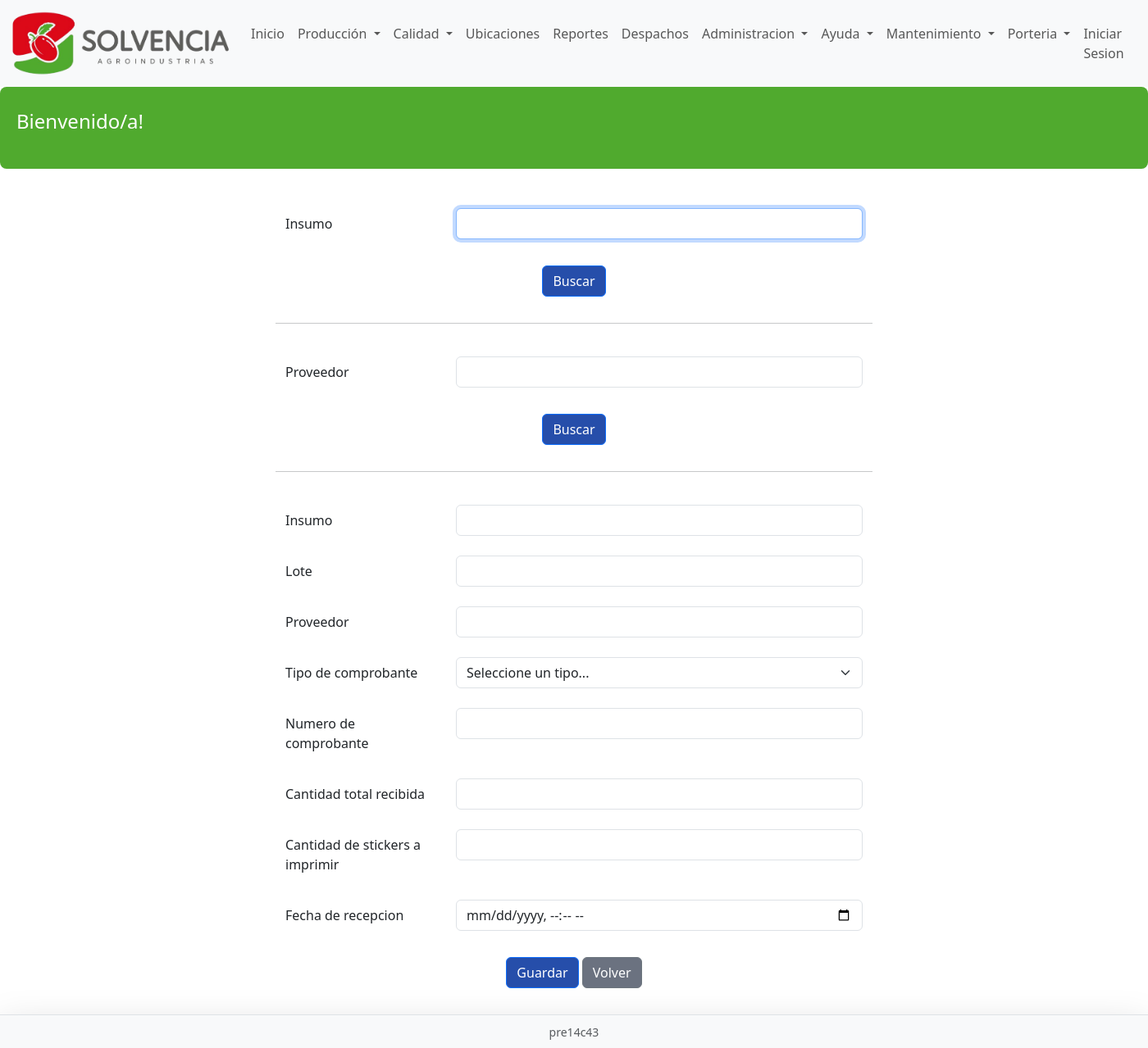
After one commit to ldgss/laudos, a Flask app: template templates/insumos/generar.html in a window 1400 px wide. The commit adds this page. Shown: the whole page at 82% size. Run offline with Flask 3, Linux system fonts and the light colour scheme; the template is opened without the code that fills it, so the values that code supplies are empty; parts of the project's set-up code (start-up, migrations or seed data) failed here and were passed over.

Commit message:
generar stickers sin detalle

```diff
--- a/routes/insumos.py
+++ b/routes/insumos.py
@@ -107,3 +107,50 @@ def insumos_anular_post():
             return redirect(referer)
     else:
         return redirect(url_for("login.login_get"))
+
+@insumos_bp.get("/insumos/generar")
+def insumos_generar():
+    if helpers.session_on() and helpers.authorized_to("insumo"):
+        section = "Generar stickers para insumos"
+        return render_template("insumos/generar.html",
+                               title=title, section=section)
+    else:
+        return redirect(url_for("login.login_get"))
+
+@insumos_bp.post("/insumos/generar")
+def insumos_generar_post():
+    if helpers.session_on() and helpers.authorized_to("insumo"):
+        result = mod_insumos.generar_stickers()
+        if result:
+            flash("Stickers generados con éxito.")
+            # redirigir a los stickers recien generados
+            return redirect(url_for("insumos.insumos_generar"))
+        else:
+            flash("Se ha producido un error al intentar guardar los cambios. Intente de nuevo por favor.")
+            return redirect(url_for("insumos.insumos_generar"))
+    else:
+        return redirect(url_for("login.login_get"))
+
+@insumos_bp.post("/insumos/buscar_insumo_para_sticker")
+def insumos_buscar_insumo_para_sticker():
+    if helpers.session_on() and helpers.authorized_to("insumo"):
+        result = mod_insumos.get_buscar_insumo_para_guardar_sticker()
+        return jsonify(result)
+    else:
+        return redirect(url_for("login.login_get"))
+
+@insumos_bp.post("/insumos/buscar_proveedor_para_sticker")
+def insumos_buscar_proveedor_para_sticker():
+    if helpers.session_on() and helpers.authorized_to("insumo"):
+        result = mod_insumos.get_buscar_proveedor_para_guardar_sticker()
+        return jsonify(result)
+    else:
+        return redirect(url_for("login.login_get"))
+
+@insumos_bp.post("/insumos/lote_previo_sticker")
+def insumos_lote_previo_sticker():
+    if helpers.session_on() and helpers.authorized_to("insumo"):
+        result = mod_insumos.lote_previo_sticker()
+        return jsonify(result)
+    else:
+        return redirect(url_for("login.login_get"))
--- /dev/null
+++ b/static/js/insumos/sticker.js
@@ -0,0 +1,238 @@
+document.getElementById('form_insumo').addEventListener('submit', async function (e) {
+    e.preventDefault();
+
+    const input = document.getElementById('insumo_buscar');
+    const valor = input.value.trim();
+
+    if (!valor) {
+        return;
+    }
+
+    try {
+        const response = await fetch('/insumos/buscar_insumo_para_sticker', {
+            method: 'POST',
+            headers: {
+                'Content-Type': 'application/json'
+            },
+            body: JSON.stringify({ insumo_buscar: valor })
+        });
+
+        if (!response.ok) {
+            throw new Error(`Error HTTP: ${response.status}`);
+        }
+
+        const data = await response.json();
+        popularModalInsumos(data);
+
+    } catch (error) {
+        console.error('Error al buscar insumo:', error);
+    }
+});
+
+function popularModalInsumos(insumos) {
+    const tbody = document.getElementById('insumosTableBody');
+    // Limpiar resultados previos
+    tbody.innerHTML = '';
+
+    if (!insumos || insumos.length === 0) {
+        tbody.innerHTML = `
+            <tr>
+                <td colspan="4" class="text-center text-muted">
+                    No se encontraron insumos
+                </td>
+            </tr>
+        `;
+    } else {
+        insumos.forEach(insumo => {
+            const tr = document.createElement('tr');
+
+            tr.innerHTML = `
+                <td>${insumo.arb_insumo_codigo}</td>
+                <td>${insumo.arb_insumo_denominacion}</td>
+                <td>
+                    <button type="button" class="btn btn-sm btn-primary btn-seleccionar-insumo"
+                        data-codigo="${insumo.arb_insumo_codigo}"
+                        data-denominacion="${insumo.arb_insumo_denominacion}">
+                        Seleccionar
+                    </button>
+                </td>
+            `;
+
+            tbody.appendChild(tr);
+        });
+    }
+
+    // Mostrar el modal (requiere bootstrap.bundle.js cargado)
+    const modal = new bootstrap.Modal(document.getElementById('insumosModal'));
+    modal.show();
+}
+
+document.getElementById('insumosTableBody').addEventListener('click', function (e) {
+    const btn = e.target.closest('.btn-seleccionar-insumo');
+    if (!btn) return;
+
+    const codigo = btn.dataset.codigo;
+    const denominacion = btn.dataset.denominacion;
+
+    console.log('Insumo seleccionado:', codigo, denominacion);
+
+    const arb_insumo_codigo = document.getElementById('arb_insumo_codigo');
+    const arb_insumo_denominacion = document.getElementById('arb_insumo_denominacion');
+    arb_insumo_codigo.value = codigo;
+    arb_insumo_denominacion.value = denominacion;
+    lote_previo(codigo, denominacion);
+
+    const modalEl = document.getElementById('insumosModal');
+    const modal = bootstrap.Modal.getInstance(modalEl);
+    modal.hide();
+});
+
+document.getElementById('form_proveedor').addEventListener('submit', async function (e) {
+    e.preventDefault();
+
+    const input = document.getElementById('proveedor_buscar');
+    const valor = input.value.trim();
+
+    if (!valor) {
+        return;
+    }
+
+    try {
+        const response = await fetch('/insumos/buscar_proveedor_para_sticker', {
+            method: 'POST',
+            headers: {
+                'Content-Type': 'application/json'
+            },
+            body: JSON.stringify({ proveedor_buscar: valor })
+        });
+
+        if (!response.ok) {
+            throw new Error(`Error HTTP: ${response.status}`);
+        }
+
+        const data = await response.json();
+        console.log(data)
+        popularModalProveedor(data);
+
+    } catch (error) {
+        console.error('Error al buscar proveedor:', error);
+    }
+});
+
+function popularModalProveedor(proveedores) {
+    const tbody = document.getElementById('proveedorTableBody');
+    // Limpiar resultados previos
+    tbody.innerHTML = '';
+
+    if (!proveedores || proveedores.length === 0) {
+        tbody.innerHTML = `
+            <tr>
+                <td colspan="4" class="text-center text-muted">
+                    No se encontraron proveedores con ese nombre.
+                </td>
+            </tr>
+        `;
+    } else {
+        proveedores.forEach(proveedor => {
+            const tr = document.createElement('tr');
+
+            tr.innerHTML = `
+                <td>${proveedor.arb_proveedor_codigo}</td>
+                <td>${proveedor.arb_proveedor_denominacion}</td>
+                <td>
+                    <button type="button" class="btn btn-sm btn-primary btn-seleccionar-proveedor"
+                        data-codigo="${proveedor.arb_proveedor_codigo}"
+                        data-clase="${proveedor.arb_proveedor_clase}"
+                        data-denominacion="${proveedor.arb_proveedor_denominacion}">
+                        Seleccionar
+                    </button>
+                </td>
+            `;
+
+            tbody.appendChild(tr);
+        });
+    }
+
+    // Mostrar el modal (requiere bootstrap.bundle.js cargado)
+    const modal = new bootstrap.Modal(document.getElementById('proveedorModal'));
+    modal.show();
+}
+
+document.getElementById('proveedorTableBody').addEventListener('click', function (e) {
+    const btn = e.target.closest('.btn-seleccionar-proveedor');
+    if (!btn) return;
+
+    const codigo = btn.dataset.codigo;
+    const clase = btn.dataset.clase;
+    const denominacion = btn.dataset.denominacion;
+
+    console.log('Proveedor seleccionado:', codigo, denominacion, clase);
+
+    const arb_proveedor_codigo = document.getElementById('arb_proveedor_codigo');
+    const arb_proveedor_clase = document.getElementById('arb_proveedor_clase');
+    const arb_proveedor_denominacion = document.getElementById('arb_proveedor_denominacion');
+    arb_proveedor_codigo.value = codigo;
+    arb_proveedor_clase.value = clase;
+    arb_proveedor_denominacion.value = denominacion;
+
+    const modalEl = document.getElementById('proveedorModal');
+    const modal = bootstrap.Modal.getInstance(modalEl);
+    modal.hide();
+});
+
+const insumo_sticker_form = document.getElementById("insumo_sticker_form")
+
+insumo_sticker_form.addEventListener('submit', function(e) {
+
+  const arb_insumo_codigo = document.getElementById('arb_insumo_codigo');
+  const arb_insumo_denominacion = document.getElementById('arb_insumo_denominacion');
+  const arb_proveedor_codigo = document.getElementById('arb_proveedor_codigo');
+  const arb_proveedor_clase = document.getElementById('arb_proveedor_clase');
+  const arb_proveedor_denominacion = document.getElementById('arb_insumo_denominacion');
+
+  if (  !arb_insumo_codigo.value.trim() ||
+        !arb_insumo_denominacion.value.trim() ||
+        !arb_proveedor_codigo.value.trim() ||
+        !arb_proveedor_clase.value.trim() ||
+        !arb_proveedor_denominacion.value.trim()) {
+    e.preventDefault();
+    alert("Busque y seleccione el articulo y el proveedor por favor.");
+  }
+
+});
+
+async function lote_previo(codigo, denominacion){
+    const lote = document.getElementById("lote");
+
+    try {
+        const response = await fetch('/insumos/lote_previo_sticker', {
+            method: 'POST',
+            headers: {
+                'Content-Type': 'application/json'
+            },
+            body: JSON.stringify({
+                codigo: codigo,
+                denominacion: denominacion
+            })
+        });
+
+        if (!response.ok) {
+            throw new Error(`Error HTTP: ${response.status}`);
+        }
+
+        const data = await response.json();
+        console.log(data)
+        if(!data){
+            lote.value = ""
+            lote.placeholder = "Sin lote previo. Consultar a calidad."
+        }else{
+            lote.value = ""
+            lote.placeholder = `Lote previo: ${data}`
+        }
+
+
+    } catch (error) {
+        console.error('Error al buscar lote previo:', error);
+    }
+
+}
--- /dev/null
+++ b/templates/insumos/generar.html
@@ -0,0 +1,201 @@
+{% extends "base/base.html" %}
+
+{% block header %}
+    <script defer src="{{url_for("static", filename="js/insumos/sticker.js")}}"></script>
+    <script defer src="{{url_for("static", filename="js/mercaderia/utils.js")}}"></script>
+
+{% endblock %}
+
+{% block content %}
+
+<form id="form_insumo">
+    <div class="row m-4 justify-content-center">
+        <label for="insumo_buscar" class="col-sm-2 col-form-label">Insumo</label>
+        <div class="col-sm-5">
+            <input required type="search" class="form-control"
+            name="insumo_buscar" id="insumo_buscar" minlength="5" maxlength="20">
+        </div>
+    </div>
+    <div class="row m-4 justify-content-center">
+        <div class="m-2 text-center">
+            <button type="submit" class="btn btn-primary">Buscar</button>
+        </div>
+    </div>
+</form>
+
+<form id="form_proveedor">
+    <div class="row m-4 justify-content-center">
+        <hr class="col-7">
+    </div>
+    <div class="row m-4 justify-content-center">
+        <label for="proveedor_buscar" class="col-sm-2 col-form-label">Proveedor</label>
+        <div class="col-sm-5">
+            <input required type="search" class="form-control"
+            name="proveedor_buscar" id="proveedor_buscar" minlength="5" maxlength="20">
+        </div>
+    </div>
+    <div class="row m-4 justify-content-center">
+        <div class="m-2 text-center">
+            <button type="submit" class="btn btn-primary">Buscar</button>
+        </div>
+    </div>
+    <div class="row m-4 justify-content-center">
+        <hr class="col-7">
+    </div>
+</form>
+
+<form id="insumo_sticker_form" action="generar" method="post">
+    <div hidden class="row m-4 justify-content-center">
+        <label for="arb_insumo_codigo" class="col-sm-2 col-form-label">Codigo Insumo</label>
+        <div class="col-sm-5">
+            <input required readonly type="text" class="form-control"
+            name="arb_insumo_codigo" id="arb_insumo_codigo" maxlength="20">
+        </div>
+    </div>
+    <div class="row m-4 justify-content-center">
+        <label for="arb_insumo_denominacion" class="col-sm-2 col-form-label">Insumo</label>
+        <div class="col-sm-5">
+            <input required readonly type="text" class="form-control"
+            name="arb_insumo_denominacion" id="arb_insumo_denominacion" maxlength="20">
+        </div>
+    </div>
+    <div class="row m-4 justify-content-center">
+        <label for="lote" class="col-sm-2 col-form-label">Lote</label>
+        <div class="col-sm-5">
+            <input required type="text" class="form-control"
+            name="lote" id="lote" maxlength="20">
+        </div>
+    </div>
+    <div hidden class="row m-4 justify-content-center">
+        <label for="arb_proveedor_codigo" class="col-sm-2 col-form-label">Codigo Proveedor</label>
+        <div class="col-sm-5">
+            <input required readonly type="text" class="form-control"
+            name="arb_proveedor_codigo" id="arb_proveedor_codigo" maxlength="20">
+        </div>
+    </div>
+    <div hidden class="row m-4 justify-content-center">
+        <label for="arb_proveedor_clase" class="col-sm-2 col-form-label">Clase Proveedor</label>
+        <div class="col-sm-5">
+            <input required readonly type="text" class="form-control"
+            name="arb_proveedor_clase" id="arb_proveedor_clase" maxlength="20">
+        </div>
+    </div>
+    <div class="row m-4 justify-content-center">
+        <label for="arb_proveedor_denominacion" class="col-sm-2 col-form-label">Proveedor</label>
+        <div class="col-sm-5">
+            <input required readonly type="text" class="form-control"
+            name="arb_proveedor_denominacion" id="arb_proveedor_denominacion" maxlength="20">
+        </div>
+    </div>
+    <div class="row m-4 justify-content-center">
+        <label for="comprobante_tipo" class="col-sm-2 col-form-label">
+            Tipo de comprobante
+        </label>
+        <div class="col-sm-5">
+            <select class="form-select" name="comprobante_tipo" id="comprobante_tipo" required>
+                <option value="" selected disabled>Seleccione un tipo...</option>
+                <option value="factura">Factura</option>
+                <option value="remito">Remito</option>
+                <option value="recibo">Recibo</option>
+                <option value="otro">Otro tipo de comprobante</option>
+            </select>
+        </div>
+    </div>
+    <div class="row m-4 justify-content-center">
+        <label for="comprobante_numero" class="col-sm-2 col-form-label">Numero de comprobante</label>
+        <div class="col-sm-5">
+            <input required type="text" class="form-control"
+            name="comprobante_numero" id="comprobante_numero" maxlength="20">
+        </div>
+    </div>
+    <div class="row m-4 justify-content-center">
+        <label for="cantidad_total" class="col-sm-2 col-form-label">Cantidad total recibida</label>
+        <div class="col-sm-5">
+            <input required type="number" class="form-control"
+            name="cantidad_total" id="cantidad_total" min="1" max="500000">
+        </div>
+    </div>
+    <div class="row m-4 justify-content-center">
+        <label for="cantidad_a_imprimir" class="col-sm-2 col-form-label">Cantidad de stickers a imprimir</label>
+        <div class="col-sm-5">
+            <input required type="number" class="form-control"
+            name="cantidad_a_imprimir" id="cantidad_a_imprimir" min="0" max="100">
+        </div>
+    </div>
+    <div class="row m-4 justify-content-center">
+        <label for="fecha_recepcion" class="col-sm-2 col-form-label">Fecha de recepcion</label>
+        <div class="col-sm-5">
+            <input required type="datetime-local" class="form-control"
+            name="fecha_recepcion" id="fecha_recepcion">
+        </div>
+    </div>
+    <div class="row m-4 justify-content-center">
+        <div class="m-2 text-center">
+            <button type="submit" class="btn btn-primary">Guardar</button>
+            <a href="javascript:void(0);" class="btn btn-secondary" onclick="boton_volver()">Volver</a>
+        </div>
+    </div>
+</form>
+
+<!-- modal para insumos -->
+
+<div class="modal fade" id="insumosModal" tabindex="-1" aria-labelledby="insumosModalLabel" aria-hidden="true">
+    <div class="modal-dialog modal-lg">
+      <div class="modal-content">
+        <div class="modal-header">
+          <h5 class="modal-title" id="insumosModalLabel">Seleccionar Insumo</h5>
+          <button type="button" class="btn-close" data-bs-dismiss="modal" aria-label="Close"></button>
+        </div>
+        <div class="modal-body">
+          <table class="table table-bordered table-hover">
+            <thead>
+              <tr>
+                <th>Codigo insumo</th>
+                <th>Insumo</th>
+                <th>Acción</th>
+              </tr>
+            </thead>
+            <tbody id="insumosTableBody">
+              <!-- resultados -->
+            </tbody>
+          </table>
+        </div>
+        <div class="modal-footer">
+          <button type="button" class="btn btn-secondary" data-bs-dismiss="modal">Cerrar</button>
+        </div>
+      </div>
+    </div>
+  </div>
+
+  <!-- modal para proveedor -->
+
+<div class="modal fade" id="proveedorModal" tabindex="-1" aria-labelledby="proveedorModalLabel" aria-hidden="true">
+    <div class="modal-dialog modal-lg">
+      <div class="modal-content">
+        <div class="modal-header">
+          <h5 class="modal-title" id="proveedorModalLabel">Seleccionar Insumo</h5>
+          <button type="button" class="btn-close" data-bs-dismiss="modal" aria-label="Close"></button>
+        </div>
+        <div class="modal-body">
+          <table class="table table-bordered table-hover">
+            <thead>
+              <tr>
+                <th>Codigo</th>
+                <th>Denominacion</th>
+                <th>Acción</th>
+              </tr>
+            </thead>
+            <tbody id="proveedorTableBody">
+              <!-- resultados -->
+            </tbody>
+          </table>
+        </div>
+        <div class="modal-footer">
+          <button type="button" class="btn btn-secondary" data-bs-dismiss="modal">Cerrar</button>
+        </div>
+      </div>
+    </div>
+  </div>
+
+
+{% endblock %}
--- a/templates/insumos/index.html
+++ b/templates/insumos/index.html
@@ -22,6 +22,9 @@
     </form>
 
     <div class="m-3">
+        <a href="{{url_for('insumos.insumos_generar')}}" class="btn btn-warning col-12">Generar stickers para insumos</a>
+    </div>
+    <div class="m-3">
         <a href="{{url_for('insumos.insumos_agregar')}}" class="btn btn-success col-12">Agregar sin laudos</a>
     </div>
     <div class="m-3">
```
Also changed, not shown: models/mod_insumos.py (+159 -24 lines).
